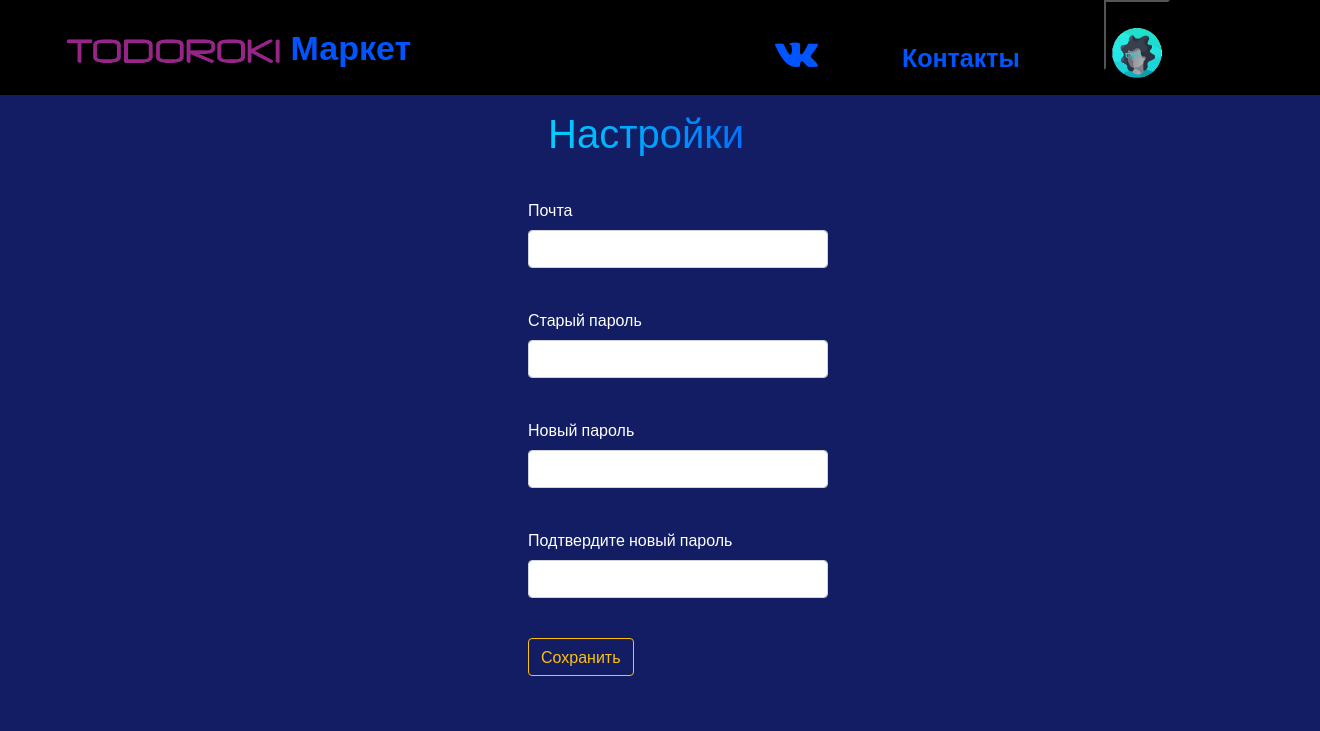
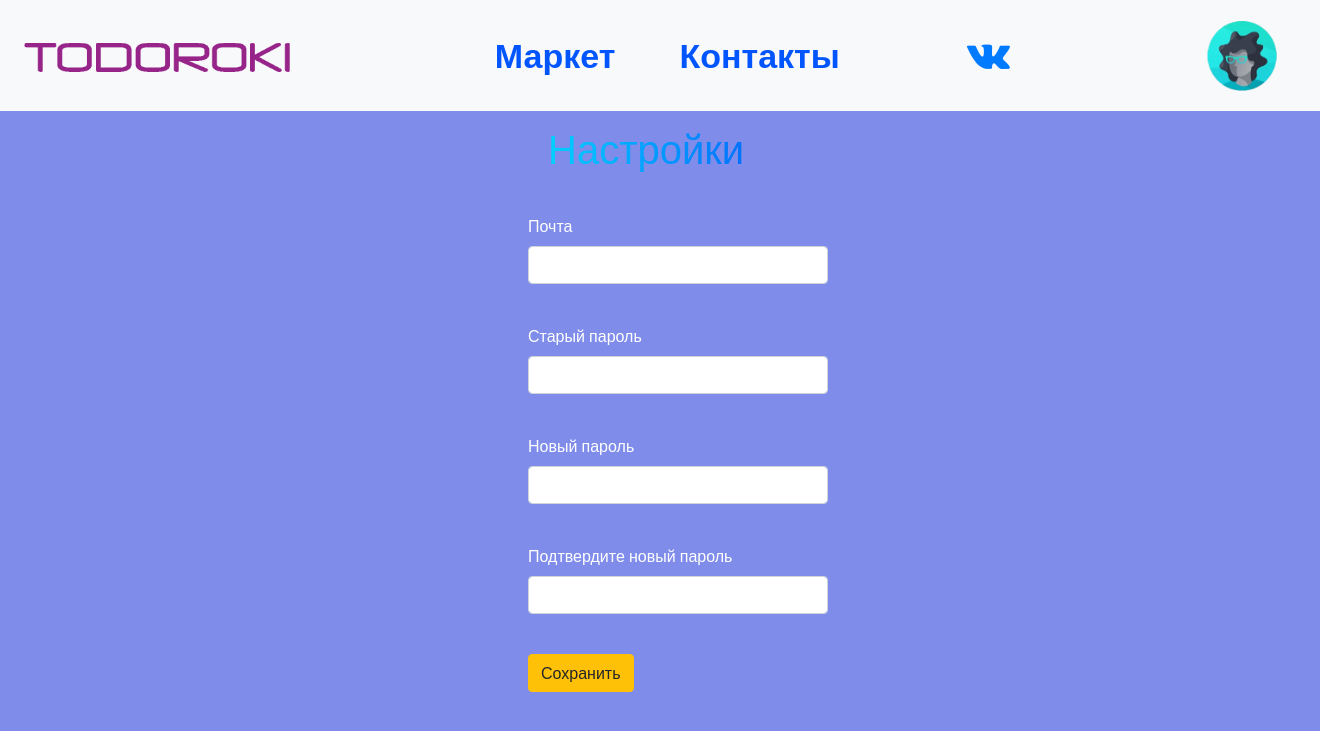
Before and after one commit to OhMyGodness123/WEB_SANYA_ANDREY, a Flask app: page /settings in a window 1320 px wide. Shown: the top 731 px of the page. Run offline with Flask 2, Linux system fonts and the light colour scheme; a user stored in the database is signed in; some libraries are stand-ins or nearby versions.

Commit message:
light theme

```diff
--- a/data/accounts.py
+++ b/data/accounts.py
@@ -4,7 +4,7 @@ from flask_login import UserMixin
 from sqlalchemy_serializer import SerializerMixin
 
 
-class Accounts(SqlAlchemyBase, UserMixin, SerializerMixin):
+class Accounts(SqlAlchemyBase, UserMixin, SerializerMixin):  # класс товаров в маркете
     __tablename__ = 'accounts'
     id = sqlalchemy.Column(sqlalchemy.Integer, primary_key=True, autoincrement=True, unique=True)
     title = sqlalchemy.Column(sqlalchemy.String)
--- a/data/comments.py
+++ b/data/comments.py
@@ -4,10 +4,10 @@ from flask_login import UserMixin
 from sqlalchemy_serializer import SerializerMixin
 
 
-class Comments(SqlAlchemyBase, UserMixin, SerializerMixin):
+class Comments(SqlAlchemyBase, UserMixin, SerializerMixin):  # класс комментариев в темах
     __tablename__ = 'comments'
     id = sqlalchemy.Column(sqlalchemy.Integer, primary_key=True, autoincrement=True, unique=True)
     text = sqlalchemy.Column(sqlalchemy.String)
     nickname = sqlalchemy.Column(sqlalchemy.String)
-    for_topic = sqlalchemy.Column(sqlalchemy.Integer)
+    for_topic = sqlalchemy.Column(sqlalchemy.Integer, sqlalchemy.ForeignKey("news.id"))
     first_com = sqlalchemy.Column(sqlalchemy.String)
--- a/data/complaint_book.py
+++ b/data/complaint_book.py
@@ -4,7 +4,7 @@ from flask_login import UserMixin
 from sqlalchemy_serializer import SerializerMixin
 
 
-class Book(SqlAlchemyBase, UserMixin, SerializerMixin):
+class Book(SqlAlchemyBase, UserMixin, SerializerMixin):  # класс отзывов из вк бота
     __tablename__ = 'complaint_book'
     id = sqlalchemy.Column(sqlalchemy.Integer, primary_key=True, autoincrement=True, unique=True)
     vk_id = sqlalchemy.Column(sqlalchemy.Integer)
--- a/data/news.py
+++ b/data/news.py
@@ -6,7 +6,7 @@ from sqlalchemy_serializer import SerializerMixin
 import datetime
 
 
-class News(SqlAlchemyBase, UserMixin, SerializerMixin):
+class News(SqlAlchemyBase, UserMixin, SerializerMixin):  # класс тем
     __tablename__ = 'news'
     id = sqlalchemy.Column(sqlalchemy.Integer, primary_key=True, autoincrement=True, unique=True)
     color = sqlalchemy.Column(sqlalchemy.String)
--- a/data/users.py
+++ b/data/users.py
@@ -7,7 +7,7 @@ from sqlalchemy_serializer import SerializerMixin
 import datetime
 
 
-class User(SqlAlchemyBase, UserMixin, SerializerMixin):
+class User(SqlAlchemyBase, UserMixin, SerializerMixin):  # класс пользователей
     __tablename__ = 'users'
     id = sqlalchemy.Column(sqlalchemy.Integer, primary_key=True, autoincrement=True, unique=True)
     nickname = sqlalchemy.Column(sqlalchemy.String, unique=True)
--- a/main.py
+++ b/main.py
@@ -17,7 +17,6 @@ from flask_ngrok import run_with_ngrok
 
 
 app = Flask(__name__)  # создание приложения
-run_with_ngrok(app)
 app.config['SECRET_KEY'] = 'yandexlyceum_secret_key'  # создание ключа
 login_manager = LoginManager()
 login_manager.init_app(app)
@@ -39,9 +38,9 @@ def not_found(error):
 
 class RegisterForm(FlaskForm):  # класс формы регистрации
     email = StringField('Почта', [validators.Email()])
-    password = PasswordField('Пароль', [validators.Length(min=5, max=30)])
-    password_again = PasswordField('Повторите пароль', [validators.Length(min=5, max=30)])
-    name = StringField('Имя пользователя', [validators.Length(min=5, max=30)])
+    password = PasswordField('Пароль')
+    password_again = PasswordField('Повторите пароль')
+    name = StringField('Имя пользователя')
     submit = SubmitField('Зарегистрироваться')
 
 
@@ -60,14 +59,14 @@ class SaleForm(FlaskForm):  # класс формы продажи аккаун
 
 
 class LoginForm(FlaskForm):  # класс формы авторизации
-    email = StringField('Почта', [validators.Email()])
-    password = PasswordField('Пароль', [validators.Length(min=5, max=30)])
+    email = StringField('Почта')
+    password = PasswordField('Пароль')
     remember_me = BooleanField('Запомнить меня')
     submit = SubmitField('Войти')
 
 
 class ForumForm(FlaskForm):  # класс формы обсуждения
-    message = TextAreaField('Введите своё сообщение:', [validators.Length(min=4)])
+    message = TextAreaField('Введите своё сообщение:')
     submit = SubmitField('Отправить')
 
 
@@ -82,7 +81,7 @@ class NewsForm(FlaskForm):  # класс формы создания новос
 
 
 class SettingsForm(FlaskForm):  # класс формы настроек
-    email = StringField('Почта')
+    email = StringField('Почта', [validators.Email()])
     old_pass = PasswordField('Старый пароль')
     new_pass = PasswordField('Новый пароль', [validators.Length(min=5, max=155)])
     new_pass_again = PasswordField('Подтвердите новый пароль')
@@ -170,7 +169,22 @@ def edit_news(id):
         comment = sessions.query(comments.Comments).filter(comments.Comments.for_topic == id,
                                                            comments.Comments.first_com ==
                                                            'Y').first()
-        if new:
+        # нахождение первого комментария для его изменения
+
+        if new:  # если новость сформулированна
+            if len(new.title) <= 5:  # проверка длины заголовка
+                return render_template('add_news.html', form=form,
+                                       nickname=current_user.nickname, image=current_user.avatar,
+                                       title='Редактирование', message='Пожалуйста,'
+                                                                       ' сформулируйте заголовок'
+                                                                       ' темы более подробно')
+            if len(new.text) <= 15:  # проверка длины текста темы
+                return render_template('add_news.html', form=form,
+                                       nickname=current_user.nickname, image=current_user.avatar,
+                                       title='Редактирование', message='Пожалуйста,'
+                                                                       ' сформулируйте ваш'
+                                                                       ' текст более подробно'
+                                                                       ' (Более 15 знаков)')
             new.title = form.title.data
             new.text = form.text.data
             comment.text = form.text.data
@@ -195,9 +209,14 @@ def login():
         if user and user.check_password(form.password.data):  # проверка на пароль
             login_user(user, remember=form.remember_me.data)
             return redirect("/")
-        return render_template('login.html',
-                               message="Неправильный логин или пароль",
-                               form=form)
+        elif user:  # проверка существует ли вообще этот пользователь
+            return render_template('login.html',
+                                   message="Неправильный логин или пароль",
+                                   form=form)
+        else:
+            return render_template('login.html',
+                                   message="Такого пользователя не существует",
+                                   form=form)
     return render_template('login.html', title='Авторизация', form=form)
 
 
@@ -224,6 +243,15 @@ def reqister():
             return render_template('register.html', title='Регистрация',
                                    form=form,
                                    message="Такой пользователь уже есть")
+        if len(form.password.data) <= 5:  # проверка на длину пароля
+            return render_template('register.html', title='Регистрация',
+                                   form=form,
+                                   message="Вы ввели слишком простой пароль. \n\n\n"
+                                           "Длина хорошего пароля больше 5 символов")
+        if len(form.name.data) <= 3:  # проверка на длину логина
+            return render_template('register.html', title='Регистрация',
+                                   form=form,
+                                   message="Вы ввели слишком короткое имя пользователя")
         user = users.User(
             nickname=form.name.data,
             email=form.email.data,
@@ -252,21 +280,30 @@ def index():
 def discussion(news_id):
     forum = ForumForm()  # форма для оставления комментариев
     session = db_session.create_session()
+    dict_com = []  # список словарей нужен для передачи комментариев в html
+    for comment in session.query(comments.Comments).filter(
+            comments.Comments.for_topic == news_id).all():
+        dict_com.append(
+            {'text': bbcodepy.Parser().to_html(comment.text), 'author': comment.nickname})
     new = session.query(news.News).filter(news.News.id == news_id).first()
     messages = forum.message.data
     if forum.validate_on_submit():
         comment = comments.Comments()
+        if len(messages) <= 4:  # проверяем длину комментария
+            return render_template('discussion.html', nickname=current_user.nickname,
+                                   image=current_user.avatar, messages=dict_com, form=forum,
+                                   title=new.title, category=new.category,
+                                   message='Сформулируйте, свой комментарий более подробно')
         comment.text = messages
         comment.nickname = current_user.nickname
         comment.for_topic = new.id
         comment.first_com = 'N'
         session.add(comment)
         session.commit()
-    dict_com = []  # список словарей нужен для передачи комментариев в html
-    for comment in session.query(comments.Comments).filter(
-            comments.Comments.for_topic == news_id).all():
         dict_com.append(
             {'text': bbcodepy.Parser().to_html(comment.text), 'author': comment.nickname})
+        # добавляем новый комментарий
+
     if current_user.is_authenticated:
         return render_template('discussion.html', nickname=current_user.nickname,
                                image=current_user.avatar, messages=dict_com, form=forum,
@@ -348,7 +385,7 @@ def add_item():
         acc.user_name = current_user.nickname
         try:  # попытка изменения ссылки
             acc.vk_silka = vk_changed_ssilka(form.contact_info.data)
-        except TypeError:  # если введенная ссылка неправильная
+        except Exception:  # если введенная ссылка неправильная
             return render_template('add_item.html', form=form, message='Неверная ссылка!')
         session.add(acc)
         session.commit()
@@ -471,4 +508,4 @@ def about():
 db_session.global_init("db/blogs.sqlite")  # иницилизация БД
 api.add_resource(Api_news.NewsListResource, '/api/v1/news')  # иницилизация API
 api.add_resource(Api_news.NewsResource, '/api/v1/news/<int:news_id>')
-app.run()  # запуск приложения
+app.run(port=8211, host='127.0.0.1')  # запуск приложения
--- a/static/styles/styles.css
+++ b/static/styles/styles.css
@@ -1,6 +1,6 @@
 body {
     margin: 0;
-    background-color: #131d63;
+    background-color: #7f8ce9;
     font-family: 'Open Sans', sans-serif;
     font-weight: 80px;
 }
@@ -12,9 +12,7 @@ body {
 
 .logo {
     float: left;
-    height: 70px;
-    padding-top: 30px;
-    padding-left: 60px;
+    height: 50px;
 }
 
 header {
@@ -24,28 +22,6 @@ header {
     height: 90px
 }
 
-nav {
-        float: right;
-}
-
-nav ul {
-    margin: 0;
-    list-style: none;
-    padding-right: 140px;
-}
-
-nav li {
-    display: inline-block;
-    margin-left: 80px;
-
-}
-
-nav a {
-    color: #05f;
-    text-decoration: none;
-    font-size: 25px;
-    font-weight: bold
-}
 
 .market {
     color: #05f;
@@ -128,7 +104,7 @@ nav a {
   padding-top: 10px;
   padding-bottom: 50px;
   background-color: black;
-  margin-left: 17%;
+  margin-left: 20%;
   border-radius: 7px;
   margin-top: 20px;
   padding-left: 5%;
@@ -154,7 +130,7 @@ nav a {
   padding-bottom: 50px;
   background-color: black;
   color: white;
-  margin-left: 4%;
+  margin-left: 7%;
   list-style: none;
   border-radius: 7px;
   margin-top: 20px;
--- a/templates/base.html
+++ b/templates/base.html
@@ -25,22 +25,31 @@
 </head>
 <body>
     <header>
-        <div>
-            <a href="/"><img src="/static/img/logo.png" alt="logo" class="logo"></a>
-            <a href="/market" class="market" style="text-decoration: none;">Маркет</a>
-            <nav>
-                <ul>
-                     {% if current_user.is_authenticated %}
-                    <li><a href="https://vk.com/im?sel=-193170178" target="_blank"><i class="fa fa-vk" aria-hidden="true" style="font-size: 40px; text-decoration: none;"></i></a></li>
-                    <li><a href="/about">Контакты</i></a></li>
-                    {% else %}
-                    <li><a href="https://vk.com/im?sel=-193170178" target="_blank"><i class="fa fa-vk" aria-hidden="true" style="font-size: 40px; text-decoration: none;padding-top: 20px"></i></a></li>
-                    <li><a href="/about">Контакты</i></a></li>
-                    {% endif %}
-                    {% if current_user.is_authenticated %}
-                         <li><div class="dropdown">
-                          <button class="dropdown" type="button" id="dropdownMenuButton" data-toggle="dropdown" aria-haspopup="true" aria-expanded="false" style="height: 70px; background-color: black; border-color: black; margin-right: 10px;">
-                            <p><img src={{ image }} style="width: 50px; padding-top: 25px;"></p>
+
+
+
+        <nav class="navbar navbar-expand-lg navbar-light bg-light">
+  <button class="navbar-toggler" type="button" data-toggle="collapse" data-target="#navbarTogglerDemo03" aria-controls="navbarTogglerDemo03" aria-expanded="false" aria-label="Toggle navigation">
+    <span class="navbar-toggler-icon"></span>
+  </button>
+  <a class="navbar-brand" href="/"><img src="/static/img/logo.png" alt="logo" class="logo"></a>
+
+  <div class="collapse navbar-collapse" id="navbarTogglerDemo03">
+    <ul class="navbar-nav mr-auto mt-2 mt-lg-0">
+      <li class="nav-item active" style="margin-left: 42%">
+        <a href="/market" class="market" style="text-decoration: none;">Маркет</a>
+      </li>
+        <li class="nav-item">
+        <a href="/about" class="market" style="margin-left: 40%; text-decoration: none;">Контакты</a></li>
+      </li>
+      <li class="nav-item" style="margin-left: 46%">
+        <a href="https://vk.com/im?sel=-193170178" target="_blank"><i class="fa fa-vk" aria-hidden="true" style="font-size: 40px; text-decoration: none;    line-height: 95px;"></i></a>
+      </li>
+      <li class="nav-item" style="margin-left: 46%">
+             {% if current_user.is_authenticated %}
+                         <li><div class="dropdown" style="padding-top: 13%">
+                          <button class="dropdown" type="button" id="dropdownMenuButton" data-toggle="dropdown" aria-haspopup="true" aria-expanded="false" style="height: 70px; margin-right: 10px;border: none; outline: none; background-color:#f8f9fa ">
+                            <p><img src={{ image }} style="height: auto; width: auto; max-width: 70px; max-height: 70px;border: none; outline: none;"></p>
                           </button>
                           <div class="dropdown-menu" aria-labelledby="dropdownMenuButton">
                             <a class="dropdown-item" href="/profile">Мой профиль</a>
@@ -49,17 +58,22 @@
                           </div>
                         </div></li>
                     {% else %}
-                        <a href="/login"><button style="margin-left: 50px; margin-right: 30px; width: 100px;" type="button" class="btn btn-outline-primary" href="/login" >
+        <li class="nav-item" style="">
+       <a href="/login"><button style="margin-left: 50px; margin-right: 30px; width: 100px; margin-top: 30px" type="button" class="btn btn-outline-primary" href="/login" >
                           Вход
-                        </button></a>
-                    <a href="/register"><button type="button" class="btn btn-outline-success">
+                        </button></a> </li>
+
+           <li class="nav-item" style="">
+       <a href="/register"><button type="button" class="btn btn-outline-success" style="margin-top: 30px">
                           Регистрация
-                    </button>
-                    </a>
+                    </button></a></li>
+
+
                     {% endif %}
-                </ul>
-            </nav>
-        </div>
+      </li>
+    </ul>
+  </div>
+</nav>
     </header>
 {% block content %}
 {% endblock %}
--- a/templates/discussion.html
+++ b/templates/discussion.html
@@ -36,5 +36,6 @@
     {% else %}
         <span style="color: red">Только зарегистрированные пользователи могут оставлять свои комментарии</span>
     {% endif %}
+    <p style="color: red">{{ message }}</p>
 </div>
 {% endblock %}
--- a/templates/login.html
+++ b/templates/login.html
@@ -24,8 +24,10 @@
                 {% endfor %}
             </p>
             <p style="color: white">{{ form.remember_me() }} {{ form.remember_me.label }}</p>
-            <p style="color: white">{{ form.submit(type="submit", class="btn btn-outline-warning") }}</p>
-             <div style="color: red">{{message}}</div>
+            <p style="color: white">{{ form.submit(type="submit", class="btn btn-success") }}</p>
+            {% if message|length > 1 %}
+             <div class="alert alert-danger" style="max-width: 300px">{{message}}</div>
+            {% endif %}
     </form>
     </div>
 {% endblock %}
--- a/templates/settings.html
+++ b/templates/settings.html
@@ -41,7 +41,7 @@
                     </div>
                 {% endfor %}
             </p>
-            <p style="color: white">{{ form.submit(type="submit", class="btn btn-outline-warning") }}</p>
+            <p style="color: white">{{ form.submit(type="submit", class="btn btn-warning") }}</p>
              <div style="color: red">{{ message }}</div>
     </form>
     </div>
--- a/vk_user_id.py
+++ b/vk_user_id.py
@@ -7,6 +7,8 @@ def vk_changed_ssilka(user_id):
     v = '5.00'
     session = vk.Session(access_token=access_token)
     api = vk.API(session, v=v)
+    if 'vk' not in user_id:
+        raise TypeError
     screen_name = user_id
     try:
         id = api.utils.resolveScreenName(screen_name=screen_name)['object_id']
```
Also changed, not shown: templates/Register.html (+5 -3 lines), db/blogs.sqlite.
